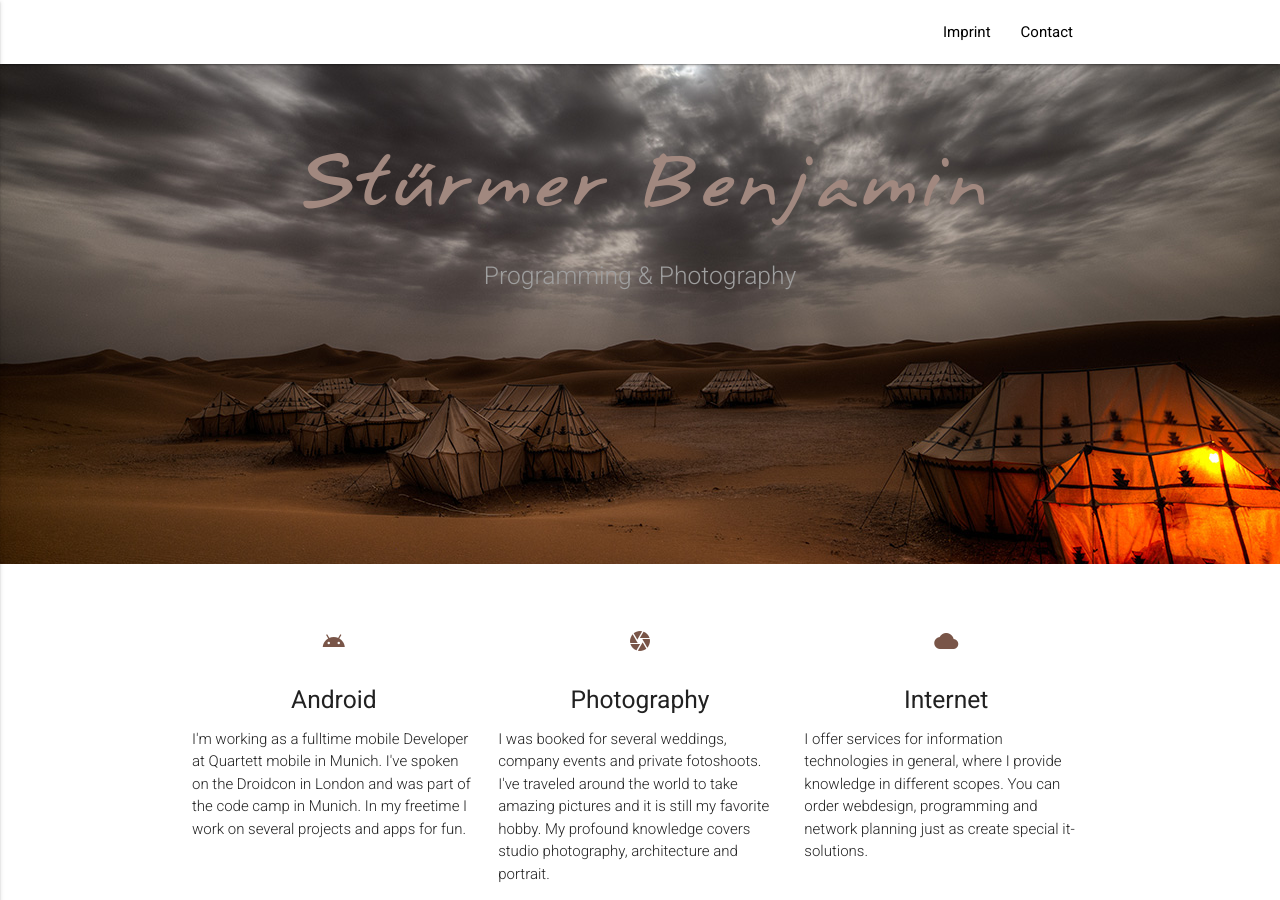
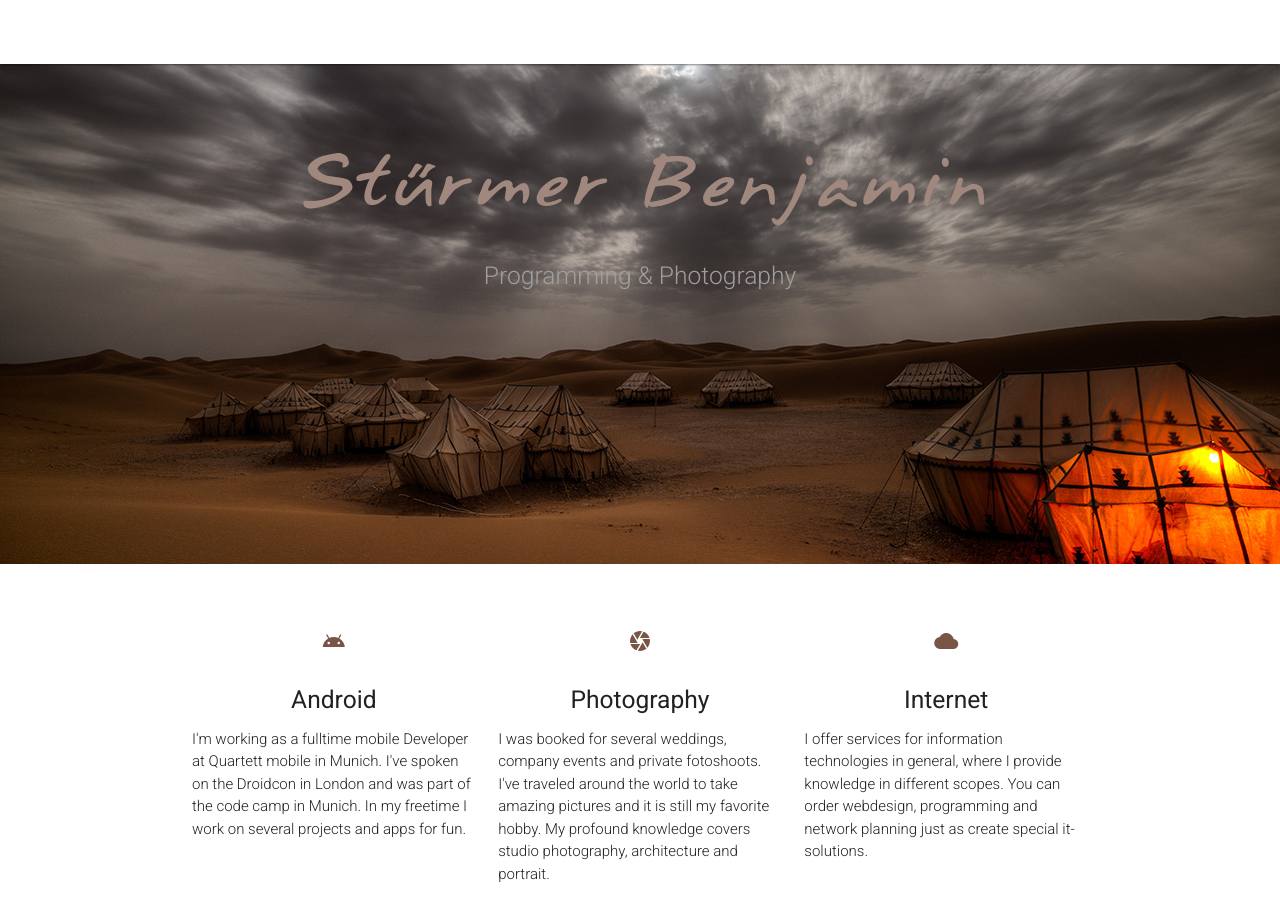
Before and after one commit to thebino/stuermer-benjamin.de, a Jekyll site: the page built from index.html, in a window 1280 px wide and 900 px high. Built offline with Jekyll 4.4.1, drawn with Linux system fonts in a browser that asks for light colours; nearby versions of some CDN libraries; Markdown is read by kramdown in place of the engine named in the settings.

Commit message:
remove side menu, move imprint / contact to bottom

```diff
--- a/_layouts/default.html
+++ b/_layouts/default.html
@@ -11,16 +11,6 @@
         <a id="logo-container" href="/" class="brand-logo">Home</a>
     {% endif %}
 
-      <ul class="right hide-on-med-and-down">
-        <li><a href="/imprint">Imprint</a></li>
-        <li><a href="/contact">Contact</a></li>
-      </ul>
-
-      <ul id="nav-mobile" class="side-nav">
-        <li><a href="/imprint">Imprint</a></li>
-        <li><a href="/contact">Contact</a></li>
-      </ul>
-      <a href="#" data-activates="nav-mobile" class="button-collapse"><i class="material-icons">menu</i></a>
     </div>
   </nav>
 
@@ -40,7 +30,8 @@
   </div>
   <div class="footer-copyright">
     <div class="container">
-    © 2017 Benjamin Stürmer
+    © 2017 Benjamin Stürmer &nbsp; <a class="white-text" href="/imprint">Imprint</a> | <a class="white-text" href="/contact">Contact</a>
+
     <a class="right" href="https://twitter.com/#!/BenjaminStrmer"><img src="/images/social_twitter.png"></a>
     <a class="right" href="http://facebook.com/benjamin.stuermer"><img src="/images/social_facebook.png"></a>
     <a class="right" href="http://www.stuermer-benjamin.de/+"><img src="/images/social_google-plus-black.png"></a>
```
